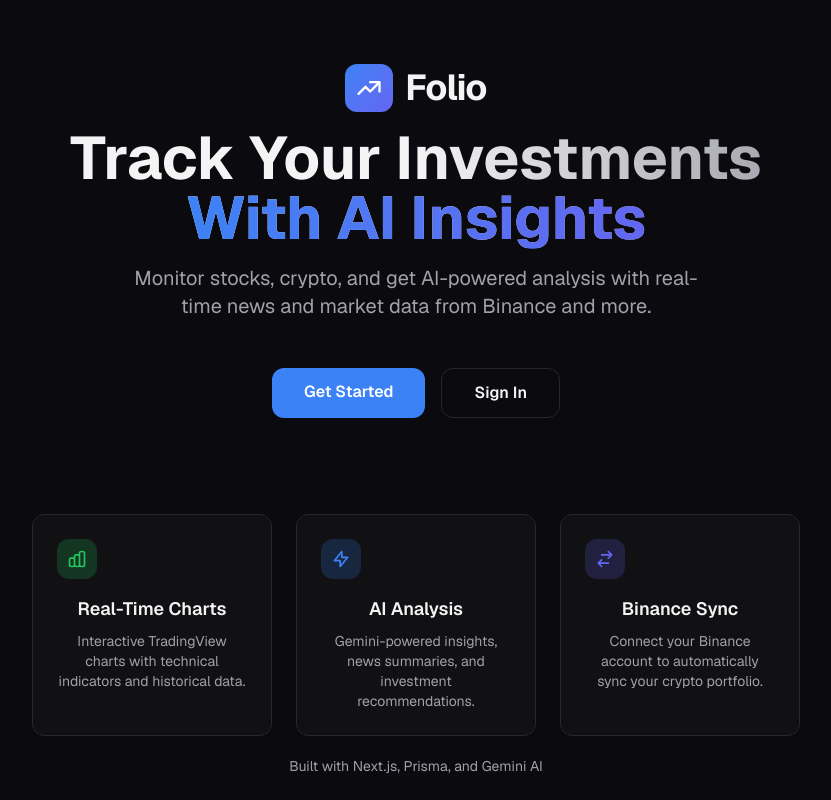
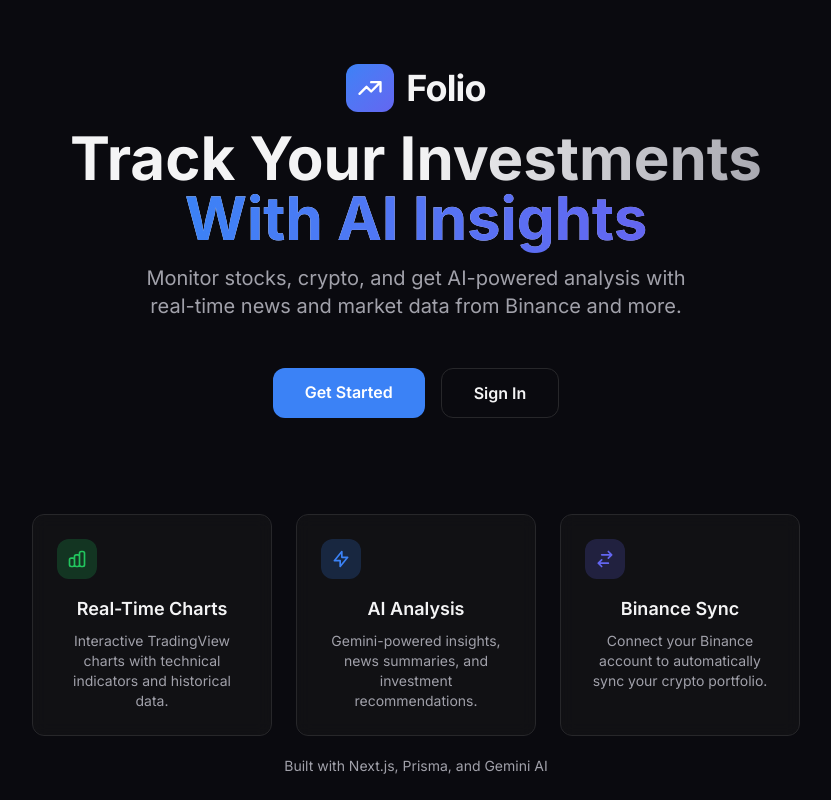
Before and after one commit to fabiosanchez-aircury/folio-ai, a Next.js app: page / in a window 1280 px wide. Shown: the whole page, without its empty margins (224-1055 px from the left). Built offline with nearby package versions, Linux system fonts and the light colour scheme.

Commit message:
fix: replace Geist font with Inter for Next.js 14 compatibility

```diff
--- a/src/app/globals.css
+++ b/src/app/globals.css
@@ -1,8 +1,8 @@
 @import "tailwindcss";
 
 @theme {
-  --font-sans: "Geist", ui-sans-serif, system-ui, sans-serif;
-  --font-mono: "Geist Mono", ui-monospace, monospace;
+  --font-sans: "Inter", ui-sans-serif, system-ui, sans-serif;
+  --font-mono: "JetBrains Mono", ui-monospace, monospace;
 
   /* Dark mode focused color palette - Midnight Finance theme */
   --color-background: #0a0a0f;
--- a/src/app/layout.tsx
+++ b/src/app/layout.tsx
@@ -1,14 +1,14 @@
 import type { Metadata } from "next";
-import { Geist, Geist_Mono } from "next/font/google";
+import { Inter, JetBrains_Mono } from "next/font/google";
 import "./globals.css";
 
-const geistSans = Geist({
-  variable: "--font-geist-sans",
+const inter = Inter({
+  variable: "--font-sans",
   subsets: ["latin"],
 });
 
-const geistMono = Geist_Mono({
-  variable: "--font-geist-mono",
+const jetbrainsMono = JetBrains_Mono({
+  variable: "--font-mono",
   subsets: ["latin"],
 });
 
@@ -24,7 +24,7 @@ export default function RootLayout({
 }>) {
   return (
     <html lang="en" className="dark">
-      <body className={`${geistSans.variable} ${geistMono.variable} font-sans`}>
+      <body className={`${inter.variable} ${jetbrainsMono.variable} font-sans antialiased`}>
         {children}
       </body>
     </html>
```
